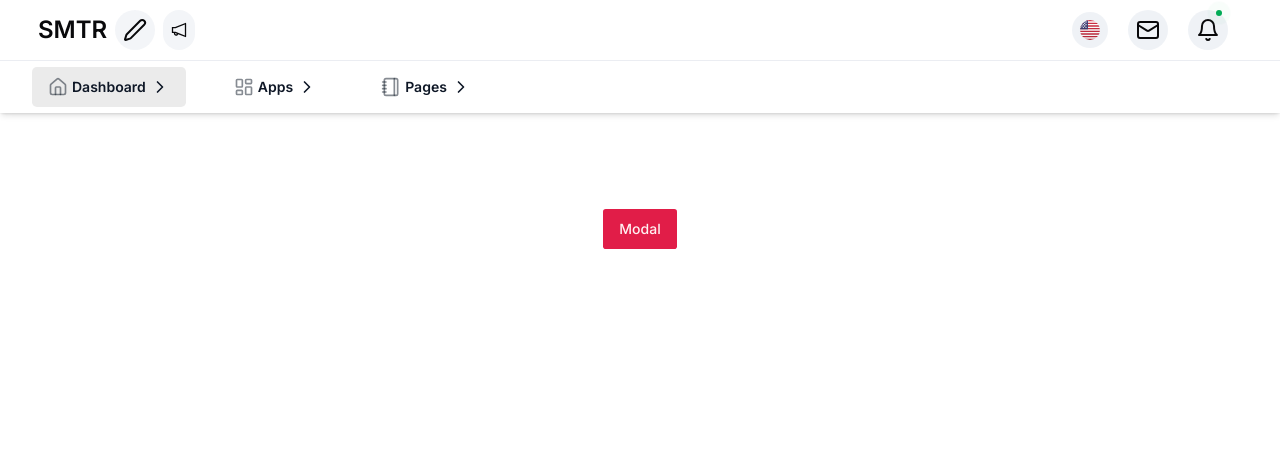
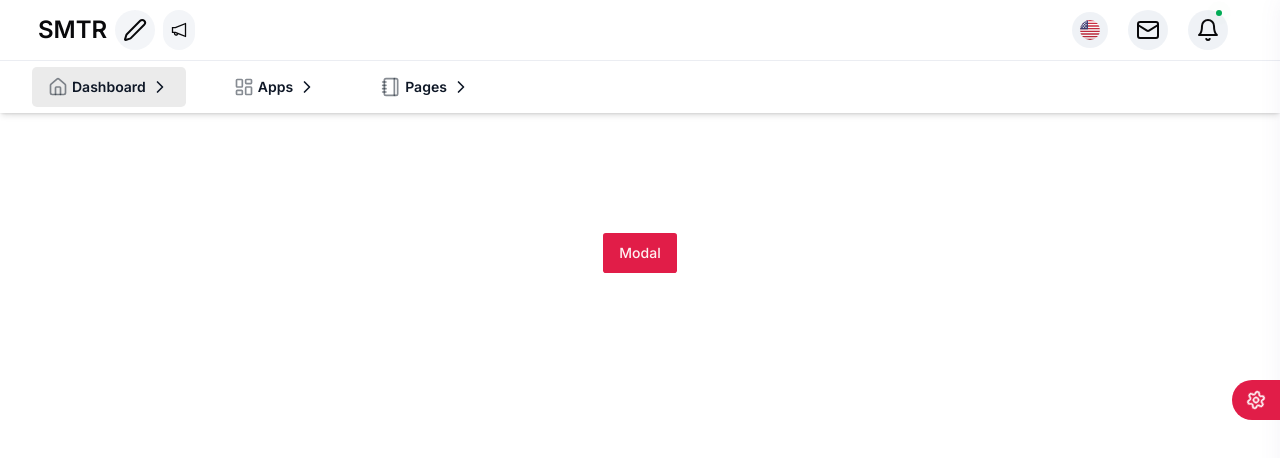
Before and after one commit to SMTanimur/project-management, a Next.js app: page / in a window 1280 px wide. Shown: the top 458 px of the page. Built offline with nearby package versions, Linux system fonts and the light colour scheme.

Commit message:
Add Setting and ContentAnimation components to layout

```diff
--- a/src/app/layout.tsx
+++ b/src/app/layout.tsx
@@ -5,6 +5,8 @@ import { Inter } from "next/font/google";
 import { QueryProvider } from "./provider/query.provider";
 import { ThemeProvider } from "./provider/theme.provider";
 import themeConfig from "../../theme.config";
+import Setting from "@/components/layout/setting";
+import ContentAnimation from "@/components/layout/content-animation";
 
 const inter = Inter({ subsets: ["latin"] });
 
@@ -21,14 +23,23 @@ export default function RootLayout({
   return (
     <html lang="en">
       <body className={inter.className}>
+
         <QueryProvider>
           <ThemeProvider>
+          <div className="relative">
+            <Setting/>
+
         <div className={`${themeConfig.navbar}`}>
           <Header />
+          <ContentAnimation>
           {children}
+          </ContentAnimation>
+        </div>
+
         </div>
         </ThemeProvider>
         </QueryProvider>
+
       </body>
     </html>
   );
--- /dev/null
+++ b/src/components/layout/content-animation.tsx
@@ -0,0 +1,20 @@
+'use client';
+
+import { useGlobalStateStore } from '@/store/global-store';
+import { usePathname } from 'next/navigation';
+import React, { useEffect, useState } from 'react';
+
+
+const ContentAnimation = ({ children }: { children: React.ReactNode }) => {
+    const pathname = usePathname();
+   const {animation}=useGlobalStateStore()
+    return (
+        <>
+            {/* BEGIN CONTENT AREA */}
+            <div className={`${animation} animate__animated p-6`}>{children}</div>
+            {/* END CONTENT AREA */}
+        </>
+    );
+};
+
+export default ContentAnimation;
--- /dev/null
+++ b/src/components/layout/setting.tsx
@@ -0,0 +1,89 @@
+'use client';
+import { useState } from 'react';
+import { Icons } from '../ui/icons';
+import themeConfig from '../../../theme.config';
+import { useGlobalStateStore } from '@/store/global-store';
+
+
+
+const Setting = () => {
+
+
+    const [showCustomizer, setShowCustomizer] = useState(false);
+    const {setAnimation}=useGlobalStateStore()
+
+    return (
+        <div>
+            <div className={`${(showCustomizer && '!block') || ''} fixed inset-0 z-[51] hidden bg-[black]/60 px-4 transition-[display]`} onClick={() => setShowCustomizer(false)}></div>
+
+            <nav
+                className={`${
+                    (showCustomizer && '!right-0 ') || ''
+                } fixed bottom-0 top-0 z-[51] w-full max-w-[400px] bg-white p-4 shadow-[5px_0_25px_0_rgba(94,92,154,0.1)] transition-[right] duration-300 -right-[400px]  dark:bg-black`}
+            >
+                <button
+                    type="button"
+                    className="absolute bottom-0 top-0 my-auto flex h-10 w-12 cursor-pointer items-center justify-center bg-primary text-white -left-12 rounded-bl-full rounded-tl-full   "
+                    onClick={() => setShowCustomizer(!showCustomizer)}
+                >
+                    <Icons.settings className="h-5 w-5 animate-[spin_3s_linear_infinite]" />
+                </button>
+
+                <div className="perfect-scrollbar h-full overflow-y-auto overflow-x-hidden">
+                    <div className="relative pb-5 text-center">
+                        <button type="button" className="absolute top-0 opacity-30 hover:opacity-100 right-0  dark:text-white" onClick={() => setShowCustomizer(false)}>
+                            <Icons.close className="h-5 w-5" />
+                        </button>
+
+                        <h4 className="mb-1 dark:text-white">TEMPLATE CUSTOMIZER</h4>
+                        <p className="text-white-dark">Set preferences that will be cookied for your live preview demonstration.</p>
+                    </div>
+
+                    <div className="mb-3 rounded-md border border-dashed border-white-light p-3 dark:border-[#1b2e4b]">
+                        <h5 className="mb-1 text-base leading-none dark:text-white">Color Scheme</h5>
+                        <p className="text-xs text-white-dark">Overall light or dark presentation.</p>
+                        {/* <div className="mt-3 grid grid-cols-3 gap-2">
+                            <button type="button" className={`${themeConfig.theme === 'light' ? 'btn-primary' : 'btn-outline-primary'} btn`} onClick={() => dispatch(toggleTheme('light'))}>
+                                <IconSun className="h-5 w-5 shrink-0 ltr:mr-2 rtl:ml-2" />
+                                Light
+                            </button>
+
+                            <button type="button" className={`${themeConfig.theme === 'dark' ? 'btn-primary' : 'btn-outline-primary'} btn`} onClick={() => dispatch(toggleTheme('dark'))}>
+                                <IconMoon className="h-5 w-5 shrink-0 ltr:mr-2 rtl:ml-2" />
+                                Dark
+                            </button>
+
+                            <button type="button" className={`${themeConfig.theme === 'system' ? 'btn-primary' : 'btn-outline-primary'} btn`} onClick={() => dispatch(toggleTheme('system'))}>
+                                <IconLaptop className="h-5 w-5 shrink-0 ltr:mr-2 rtl:ml-2" />
+                                System
+                            </button>
+                        </div> */}
+                    </div>
+
+
+
+                    <div className="mb-3 rounded-md border border-dashed border-white-light p-3 dark:border-[#1b2e4b]">
+                        <h5 className="mb-1 text-base leading-none dark:text-white">Router Transition</h5>
+                        <p className="text-xs text-white-dark">Animation of main content.</p>
+                        <div className="mt-3">
+                            <select className="form-select border-primary text-primary" value={themeConfig.animation} onChange={(e) => setAnimation(e.target.value)}>
+                                <option value=" ">None</option>
+                                <option value="animate__fadeIn">Fade</option>
+                                <option value="animate__fadeInDown">Fade Down</option>
+                                <option value="animate__fadeInUp">Fade Up</option>
+                                <option value="animate__fadeInLeft">Fade Left</option>
+                                <option value="animate__fadeInRight">Fade Right</option>
+                                <option value="animate__slideInDown">Slide Down</option>
+                                <option value="animate__slideInLeft">Slide Left</option>
+                                <option value="animate__slideInRight">Slide Right</option>
+                                <option value="animate__zoomIn">Zoom In</option>
+                            </select>
+                        </div>
+                    </div>
+                </div>
+            </nav>
+        </div>
+    );
+};
+
+export default Setting;
--- a/src/store/global-store.ts
+++ b/src/store/global-store.ts
@@ -2,6 +2,7 @@
 
 
 import { create } from "zustand";
+import themeConfig from "../../theme.config";
 
 
 interface ILanguage {
@@ -13,7 +14,8 @@ interface GlobalModalState {
   openSidebar: boolean;
   toggleSidebar: () => void;
   languageList:ILanguage[]
-
+  animation:string
+  setAnimation:(value:string)=>void
 
 }
 export const useGlobalStateStore = create<GlobalModalState>((set) => ({
@@ -23,9 +25,13 @@ export const useGlobalStateStore = create<GlobalModalState>((set) => ({
         { code: 'fr', name: 'French' },
         { code: 'ru', name: 'Russian' },
   ],
+  animation:themeConfig.animation,
   openSidebar:false,
   toggleSidebar() {
       set((state) => ({ openSidebar: !state.openSidebar }));
   },
+  setAnimation(value) {
+    set({ animation: value });
+  },
 
 }));
```
